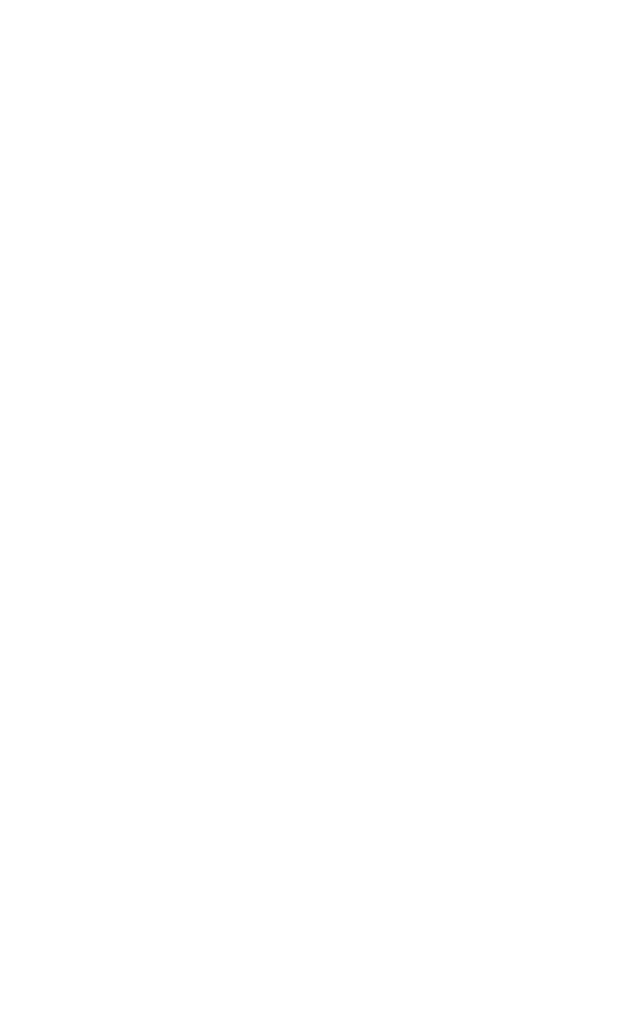
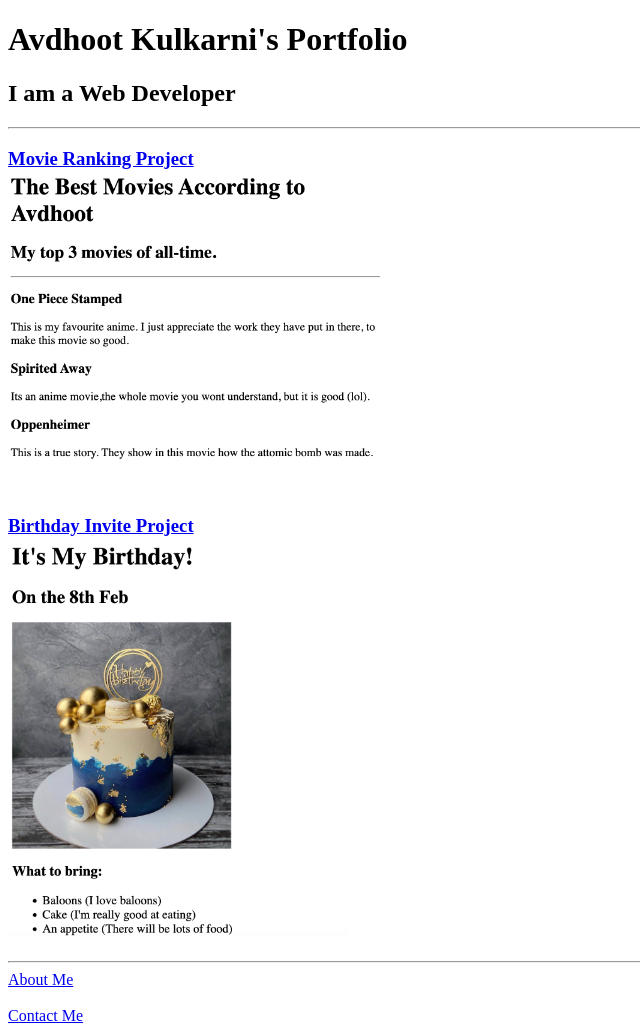
Before and after one commit to Avdhk-67/html-portfolio, a plain HTML site: page index.html in a window 1280 px wide. Shown: the whole page, without its empty margins (0-640 px from the left). Before the commit the page ends 800 px from the top, so only its background shows below. Drawn offline with Linux system fonts and the light colour scheme.

Commit message:
index.html

```diff
--- a/index.html
+++ b/index.html
@@ -1,3 +1,47 @@
+<!DOCTYPE html>
+<html lang="en">
+<head>
+    <meta charset="UTF-8">
+    <meta name="viewport" content="width=device-width, initial-scale=1.0">
+    <title>My Project</title>
+</head>
+<body>
+    <h1>Avdhoot Kulkarni's Portfolio </h1>
+    <h2>I am a Web Developer</h2>
+
+    <hr />
+    <h3>
+    <a href="./public/movie-ranking.html">Movie Ranking Project</a>
+    <br />
+    <img src = "./assets/images/Movie.png" height = "300" alt="Movie project Screenshot">
+    </h3>
+    <h3>
+    <br />
+    <a href="./public/birthday-invite.html">Birthday Invite Project</a>
+    <br />
+    <img src="./assets/images/Birthday.png" height="400" alt="Screenshot of Birthday Project"/>
+    </h3>
+    <hr />
+
+    <a href="./public/about.html">About Me</a>
+    <br />
+    <br />
+    <a href="./public/contact.html">Contact Me</a>
+
+</body>
+</html>
+
+
+
+
+
+
+
+
+
+
+
+
 <!-- TODO 1: Create the HTML Boilerplate -->
 
 <!-- TODO 2: Add Your previous projects' HTML into the public folder -->
```
